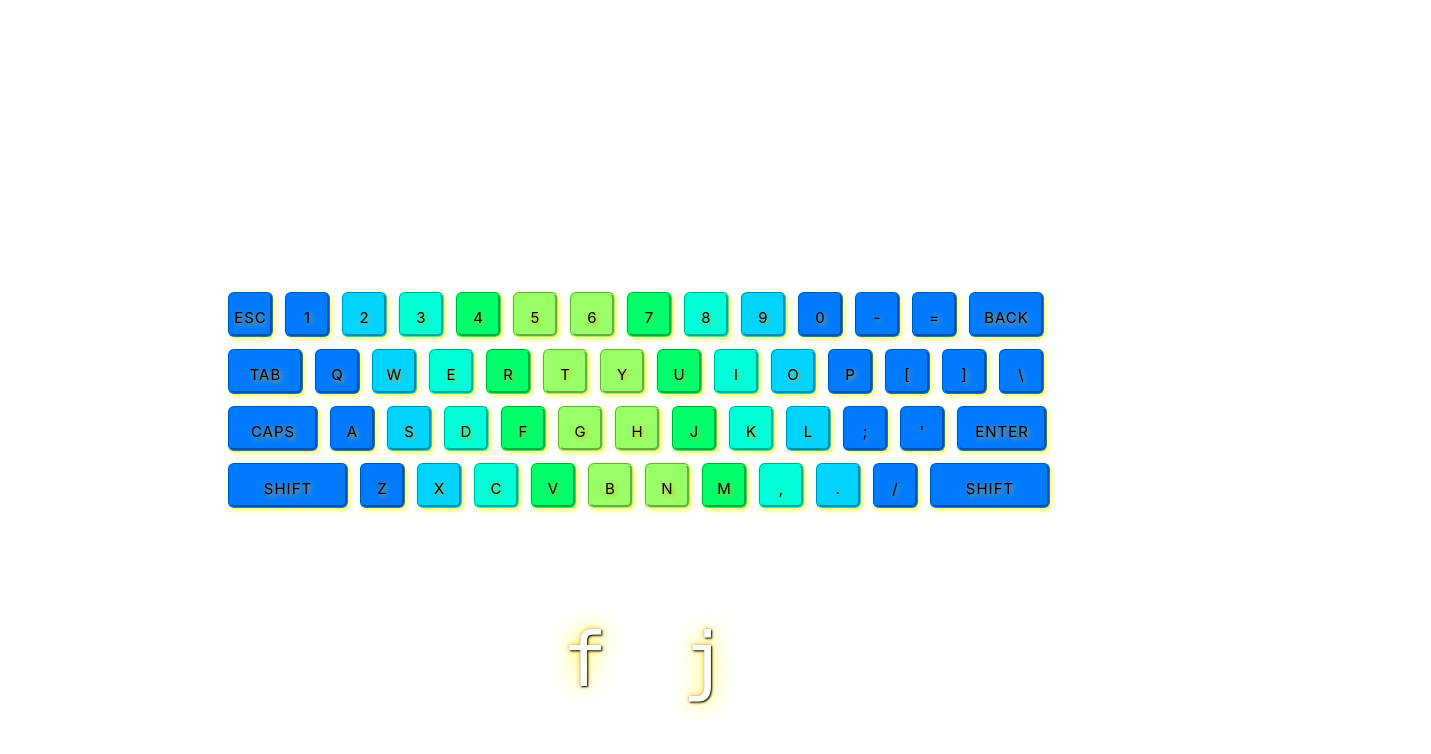
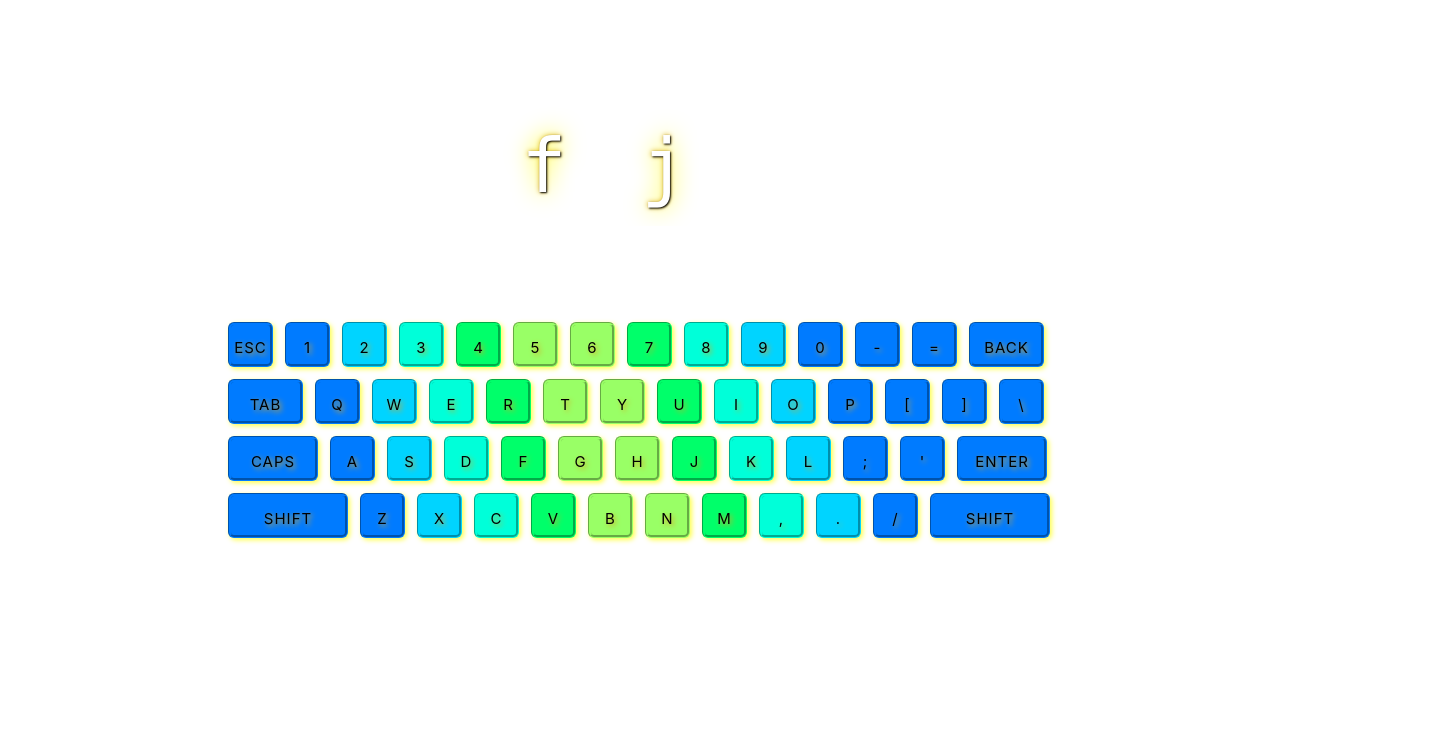
Before and after one commit to xypatel/Type-Blitz, a Vue app in the folder type-blitz/: page / in a window 1280 px wide. Shown: the top 754 px of the page, 1431 px wide, since content can reach past the window. Built offline with nearby package versions, Linux system fonts and the light colour scheme.

Commit message:
chore: adjust layout to be responsive

```diff
--- a/type-blitz/src/components/PositionGame.vue
+++ b/type-blitz/src/components/PositionGame.vue
@@ -16,8 +16,8 @@ export default {
     onKeyup(event) {
       this.inputKey = event.key;
 
-      if(this.inputString.length >= 5){
-        this.inputString = this.inputString.slice(1);
+      if(this.inputString.length >= 4 && event.key != "Backspace" && event.key != "Enter"){
+        this.inputString = "";
       }
 
       if(event.key == "Backspace"){
@@ -82,16 +82,21 @@ export default {
   <div class="time">
     <p>Time: {{ elapsedTime }} seconds</p>
   </div>
+
+  <div id="inputKeyDisplay">
+    <p>{{ inputKey }}</p>
+  </div>
+
+  <div class="aboveBoard">
     <div class="toType">
       <p>{{ keysToType }}</p>
     </div>
+
     <div class="result">
       <p>{{keysEntered}}</p>
       <h1 v-if="resultMatched">&#9989</h1>
       <h1 v-else-if="!resultMatched && keysEntered.length > 0">&#10060</h1>
     </div>
-  <div id="inputKeyDisplay">
-    <p>{{ inputKey }}</p>
   </div>
   <div id="inputString">
     <p>{{ inputString }}</p>
@@ -99,6 +104,11 @@ export default {
 </template>
 
 <style scoped>
+.aboveBoard{
+  position: relative;
+  bottom: 10em;
+  left: 25em;
+}
 #inputKeyDisplay{
   width: fit-content;
   font-size: 2em;
@@ -109,28 +119,24 @@ export default {
   right: 2em;
 }
 #inputString{
-display: inline-block;
   width: fit-content;
   font-size: 2em;
   font-family: "Helvetica Neue", Helvetica, Arial, sans-serif;
   color: white;
-  position: absolute;
-  top: 35em;
-  left: 47%;
   inline-size: 6em;
-  height: 5em;
+  height: 2em;
   letter-spacing: .5em;
+  position: relative;
+  top: 10em;
+  right: 17em;
 }
 .toType{
-  display: inline-block;
   text-align: center;
   font-size: 5em;
   font-family: Lucida Console, Courier, monospace;
   padding-left: .25em;
   color: white;
   position: absolute;
-  top: 8em;
-  left: 35%;
   inline-size: 6em;
   height: fit-content;
   overflow: hidden;
@@ -143,11 +149,11 @@ display: inline-block;
   width: fit-content;
   font-size: 2em;
   color: white;
-  position: absolute;
-  bottom: 35em;
-  left: 45%;
   inline-size: 6em;
   height: fit-content;
+  position: relative;
+  top: 5em;
+  left: 5em;
 }
 
 .result p{
@@ -168,7 +174,7 @@ display: inline-block;
   font-size: 1em;
   color: white;
   position: absolute;
-  top: 1em;
+  top: 3em;
   left: 2em;
   height: fit-content;
 }
```
Lines whose indentation alone changed are shown as unchanged.
